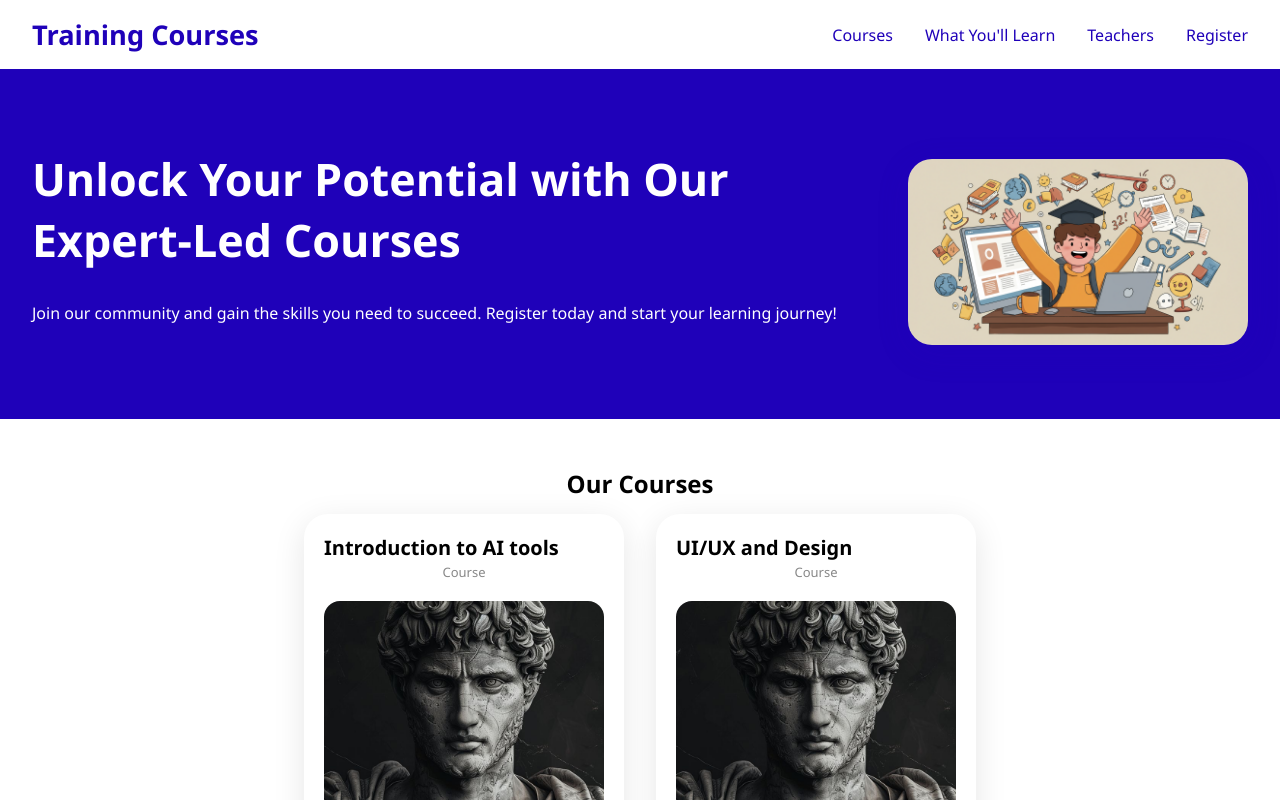
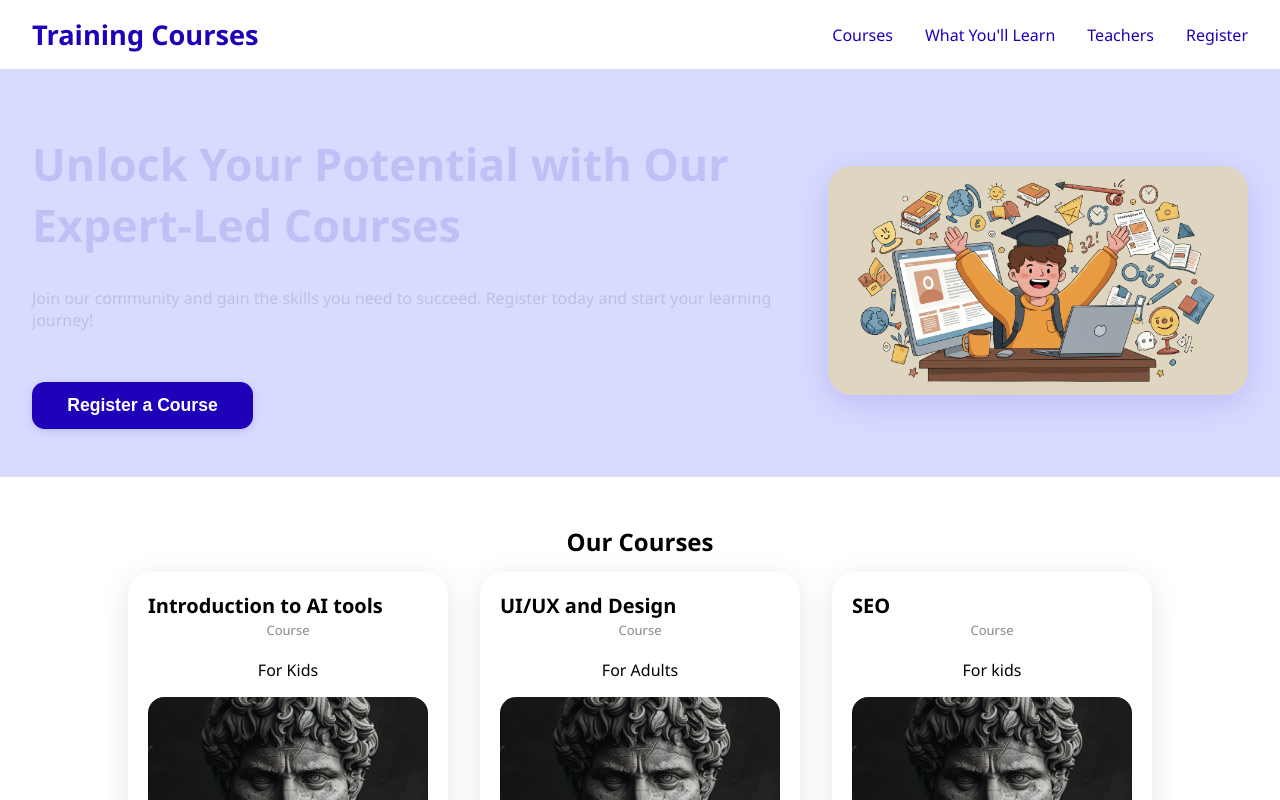
Before and after one commit to khachikkar/SchoolKH, a React (Vite) app: page / in a window 1280 px wide. Shown: the top 800 px of the page. Built offline with nearby package versions, Linux system fonts and the light colour scheme.

Commit message:
changed hero UI

```diff
--- a/src/components/Courses.jsx
+++ b/src/components/Courses.jsx
@@ -189,7 +189,7 @@ import uiuxIcon from '../assets/uiux-icon.png';
 const courses = [
   {
     title: 'Introduction to AI tools',
-    description: '',
+    description: 'For Kids',
     price: '$299',
     image: aiToolsIcon,
     points: [
@@ -201,7 +201,7 @@ const courses = [
   },
   {
     title: 'UI/UX and Design',
-    description: '',
+    description: 'For Adults',
     price: '$199',
     image: uiuxIcon,
     points: [
@@ -211,7 +211,18 @@ const courses = [
       'Modern design trends'
     ],
   },
-];
+{
+    title: 'SEO',
+    description: 'For kids',
+    price: '$199',
+    image: uiuxIcon,
+    points: [
+      'Wireframing & prototyping',
+      'Figma & Adobe XD workflows',
+      'User journey mapping',
+      'Modern design trends'
+    ],
+  },];
 
 const Courses = () => {
   const [showForm, setShowForm] = React.useState(false);
--- a/src/components/Hero.jsx
+++ b/src/components/Hero.jsx
@@ -2,7 +2,7 @@ import React from 'react';
 import styled from 'styled-components';
 
 const HeroSection = styled.section`
-  background: ${({ theme }) => theme.colors.electricBlue};
+  background: #D8DBFF;
   color: ${({ theme }) => theme.colors.white};
   padding: 4rem 2rem 3rem 2rem;
   display: flex;
@@ -10,6 +10,13 @@ const HeroSection = styled.section`
   justify-content: center;
   gap: 3rem;
   min-height: 350px;
+  flex-direction: row;
+
+  @media (max-width: 900px) {
+    flex-direction: column;
+    gap: 2rem;
+    padding: 3rem 1rem 2rem 1rem;
+  }
 `;
 
 const HeroText = styled.div`
@@ -20,39 +27,80 @@ const HeroText = styled.div`
   align-items: flex-start;
 `;
 
+const fadeInLoop = `
+  0% { opacity: 0; }
+  50% { opacity: 1; }
+  100% { opacity: 0; }
+`;
+
 const Title = styled.h1`
   font-size: 2.8rem;
   font-weight: bold;
   margin-bottom: 1rem;
-  color: ${({ theme }) => theme.colors.white};
+  color: ${({ theme }) => theme.colors.electricBlue};
+  animation: fadeInLoop 5.5s linear infinite;
+  @keyframes fadeInLoop {
+    0% { opacity: 0; }
+    50% { opacity: 1; }
+    100% { opacity: 0; }
+  }
 `;
 
 const Subtitle = styled.p`
   font-size: 16px;
   margin-bottom: 2rem;
-  color: ${({ theme }) => theme.colors.white};
+  color: ${({ theme }) => theme.colors.black};
+  animation: fadeInLoop 5.5s linear infinite;
 `;
 
 const HeroImage = styled.img`
-  flex: 1;
-  max-width: 340px;
+  flex: 1.2;
+  max-width: 420px;
   width: 100%;
   border-radius: 1.5rem;
   box-shadow: 0 8px 32px rgba(31,1,185,0.15);
+  @media (max-width: 900px) {
+    max-width: 320px;
+  }
 `;
 
 import heroImage from '../assets/hero-image.jpg';
 
-const Hero = () => (
+const RegisterButton = styled.button`
+  background: ${({ theme }) => theme.colors.electricBlue};
+  color: #fff;
+  font-size: 1.1rem;
+  padding: 0.8rem 2.2rem;
+  border: none;
+  border-radius: 0.8rem;
+  font-weight: 600;
+  margin-top: 1.2rem;
+  box-shadow: 0 2px 8px rgba(31,1,185,0.15);
+  cursor: pointer;
+  transition: background 0.18s;
+  &:hover {
+    background: #111;
+    color: #fff;
+  }
+`;
+
+import RegistrationForm from './RegistrationForm';
+
+const Hero = () => {
+  const [showForm, setShowForm] = React.useState(false);
+  return (
     <HeroSection>
       <HeroText>
         <Title>Unlock Your Potential with Our Expert-Led Courses</Title>
         <Subtitle>
           Join our community and gain the skills you need to succeed. Register today and start your learning journey!
         </Subtitle>
+        <RegisterButton onClick={() => setShowForm(true)}>Register a Course</RegisterButton>
       </HeroText>
       <HeroImage src={heroImage} alt="Hero" />
+      {showForm && <RegistrationForm onClose={() => setShowForm(false)} />}
     </HeroSection>
   );
+};
 
 export default Hero;
```
Lines whose indentation alone changed are shown as unchanged.
